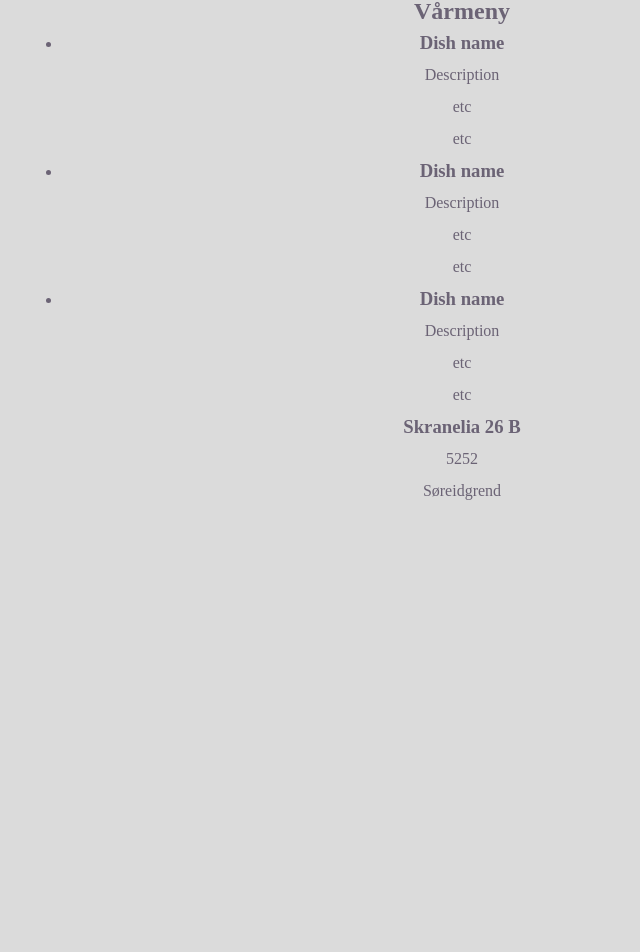
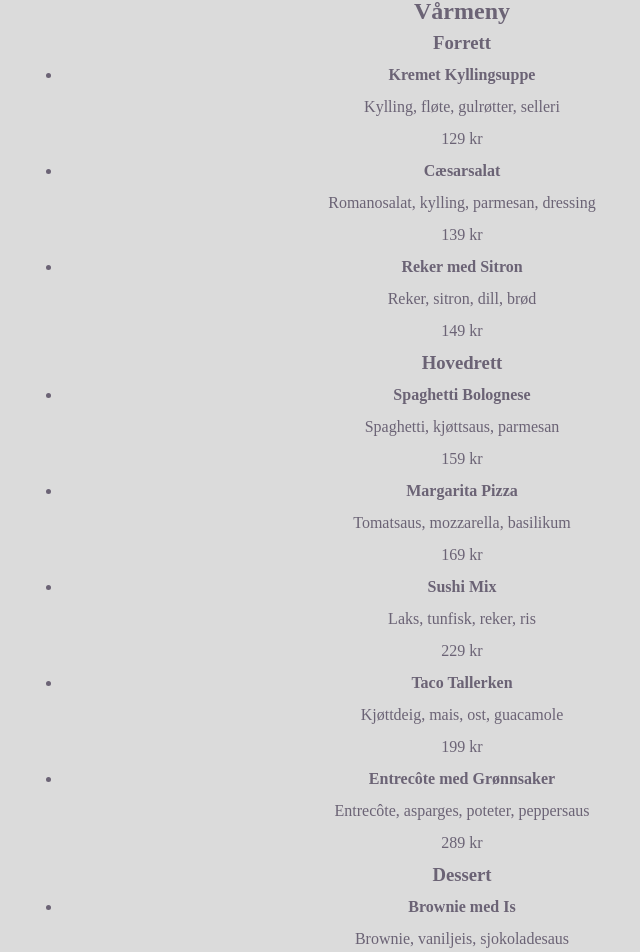
Before and after one commit to NehGuk/skranelia-verthus, a React (Vite) app: page / in a window 1280 px wide. Shown: the part 400-1352 px from the top of the page, without its empty margins (178-818 px from the left). Before the commit the page ends 907 px from the top, so only its background shows below. Built offline with nearby package versions, Linux system fonts and the light colour scheme.

Commit message:
Displays dish information on dish component

```diff
--- a/src/App.tsx
+++ b/src/App.tsx
@@ -1,14 +1,15 @@
+import Header from "./components/Header/Header"
+import Welcome from "./components/Welcome/Welcome"
+import Menu from "./components/Menu/Menu"
 import Footer from "./components/Footer/Footer"
-import Header from "./components/Header/Header"
-import Menu from "./components/Menu/Menu"
-import Welcome from "./components/Welcome/Welcome"
+import { menu } from "./data/menu"
 
 function App() {
   return (
     <>
       <Header />
       <Welcome />
-      <Menu />
+      <Menu menu={menu} />
       <Footer />
     </>
   )
--- a/src/components/Dish/Dish.tsx
+++ b/src/components/Dish/Dish.tsx
@@ -1,10 +1,16 @@
-function Dish() {
+type Props = {
+  title: string
+  ingredients: string
+  category: string
+  price: string
+}
+
+function Dish({ title, ingredients, category, price }: Props) {
   return (
     <>
-      <h3>Dish name</h3>
-      <p>Description</p>
-      <p>etc</p>
-      <p>etc</p>
+      <h4>{title}</h4>
+      <p>{ingredients}</p>
+      <p>{price}</p>
     </>
   )
 }
--- a/src/components/Footer/Footer.tsx
+++ b/src/components/Footer/Footer.tsx
@@ -6,12 +6,6 @@ function Footer() {
         <p>5252</p>
         <p>Søreidgrend</p>
       </article>
-      {/* <article>
-        <h3>Linn</h3>
-        <p>+47 44444444</p>
-        <h3>Henri</h3>
-        <p>+47 44444444</p>
-      </article> */}
     </footer>
   )
 }
--- a/src/components/Menu/Menu.tsx
+++ b/src/components/Menu/Menu.tsx
@@ -1,20 +1,53 @@
 import Dish from "../Dish/Dish"
+import type { MenuItem } from "../../data/menu"
 
-function Menu() {
+type Props = {
+  menu: MenuItem[]
+}
+
+function Menu({ menu }: Props) {
+  const starters = menu.filter((item) => {
+    return item.category === "Forrett"
+  })
+  const mainCourses = menu.filter((item) => {
+    return item.category === "Hovedrett"
+  })
+  const desserts = menu.filter((item) => {
+    return item.category === "Dessert"
+  })
+
   return (
     <section className="menu">
       <h2>Vårmeny</h2>
-
-      <ul>
-        <li>
-          <Dish />
-        </li>
-        <li>
-          <Dish />
-        </li>
-        <li>
-          <Dish />
-        </li>
+      <ul className="starters">
+        <h3>Forrett</h3>
+        {starters.map((dish) => {
+          return (
+            <li key={dish.id}>
+              <Dish title={dish.title} ingredients={dish.ingredients} category={dish.category} price={dish.price} />
+            </li>
+          )
+        })}
+      </ul>
+      <ul className="main-courses">
+        <h3>Hovedrett</h3>
+        {mainCourses.map((dish) => {
+          return (
+            <li key={dish.id}>
+              <Dish title={dish.title} ingredients={dish.ingredients} category={dish.category} price={dish.price} />
+            </li>
+          )
+        })}
+      </ul>
+      <ul className="desserts">
+        <h3>Dessert</h3>
+        {desserts.map((dish) => {
+          return (
+            <li key={dish.id}>
+              <Dish title={dish.title} ingredients={dish.ingredients} category={dish.category} price={dish.price} />
+            </li>
+          )
+        })}
       </ul>
     </section>
   )
```
